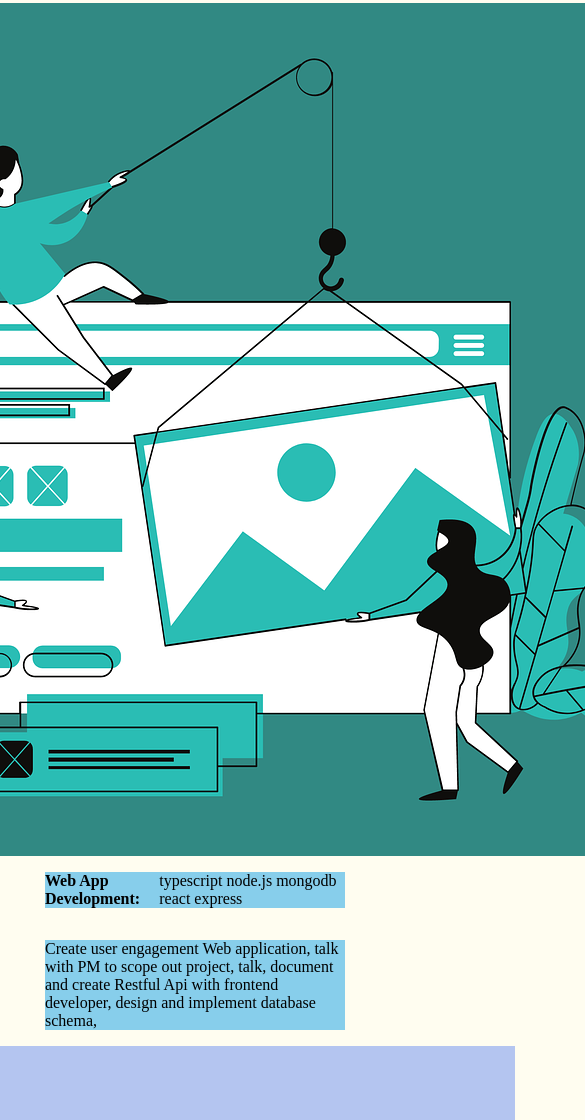
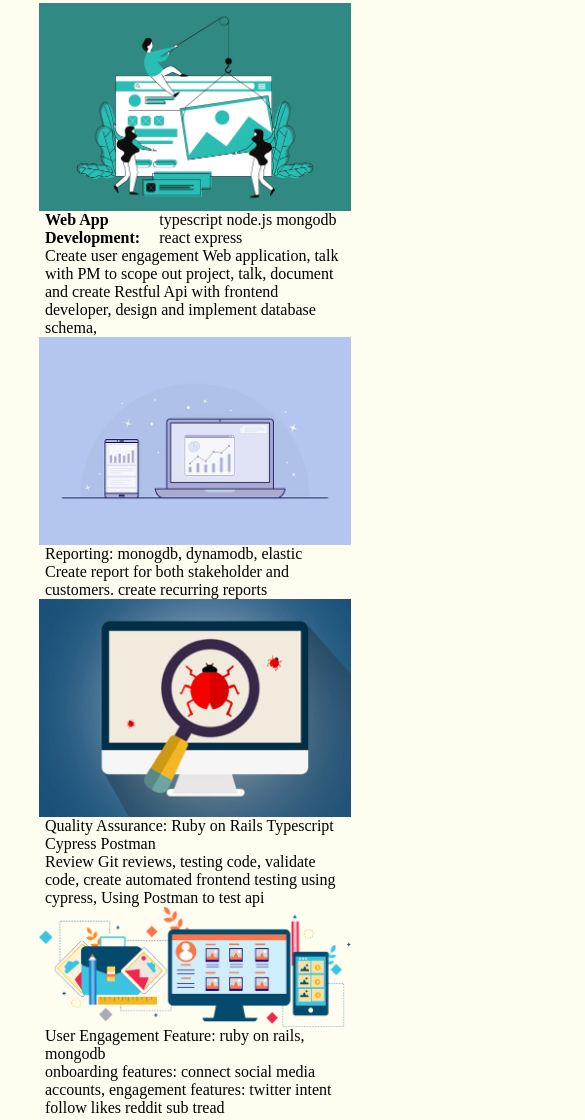
Before and after one commit to albertfans/html-portfolio, a plain HTML site: page index.html in a window 390 px wide. Shown: the part 738-1858 px from the top of the page, 585 px wide, since content can reach past the window. Drawn offline with Linux system fonts and the light colour scheme.

Commit message:
update css

```diff
--- a/style.css
+++ b/style.css
@@ -151,14 +151,16 @@ body {
 .work-exp-item img {
   display: flex;
   justify-content: space-around;
+  height: 200px;
+  width: 300px;
   margin-left: 50px;
   grid-column: 1 / 2;
   grid-row: 1 / 3;
 }
 
 .work-exp-item p {
-  background-color: skyblue;
   display: flex;
+  margin: 0px;
   justify-content: flex-start;
   grid-column: 3 / 4;
 }
@@ -204,6 +206,8 @@ body {
   }
 
   .work-exp-item img {
+    width: 80%;
+    height: auto;
     margin: 0px;
   }
 
@@ -214,9 +218,7 @@ body {
   }
 
   .work-exp-item p {
-    background-color: skyblue;
-    justify-content: space-around;
-    text-align: left;
+    justify-content: flex-start;
     width: 300px;
   }
 }
```
